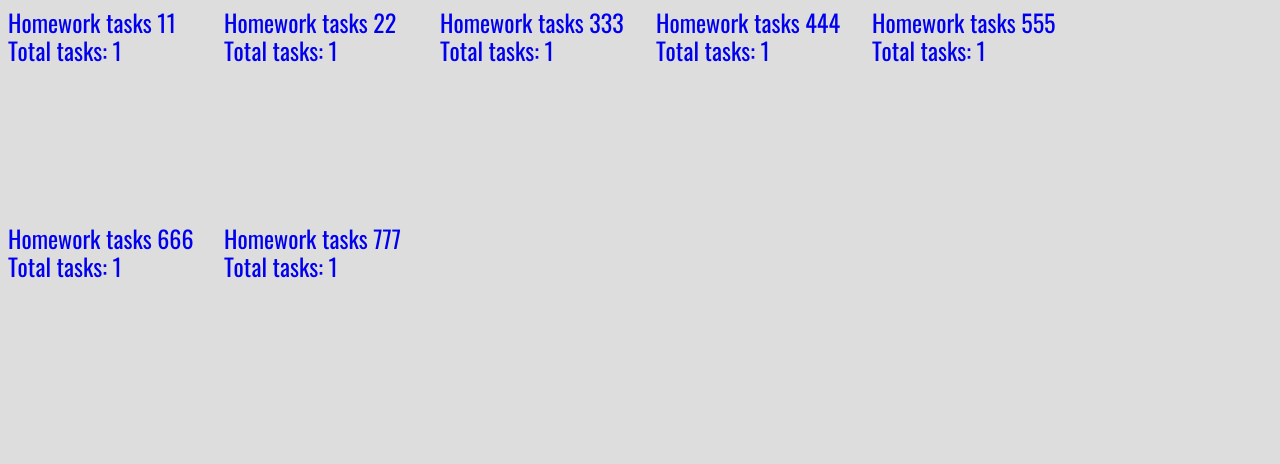
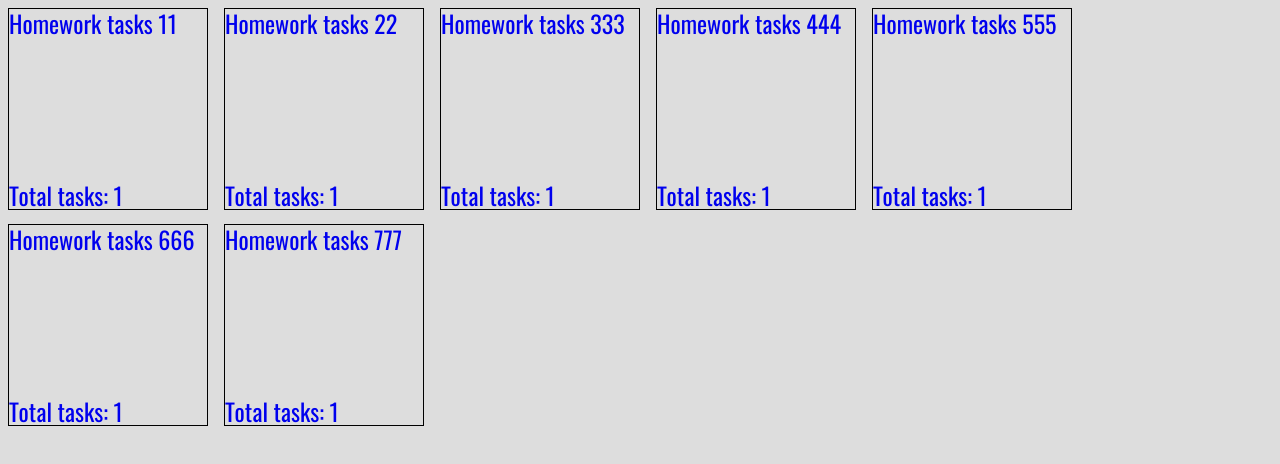
Before and after one commit to dino19981/RSS-project-management-app, a React (Create React App) app: page /boards in a window 1280 px wide. Shown: the top 464 px of the page. Built offline with nearby package versions, Linux system fonts and the light colour scheme.

Commit message:
refactor: add border to board

```diff
--- a/src/styles/sass/layout/_boards.scss
+++ b/src/styles/sass/layout/_boards.scss
@@ -7,3 +7,11 @@
   gap: 1rem;
   padding: 0.5rem;
 }
+
+.board {
+  border: 1px solid #000;
+  height: 100%;
+  display: flex;
+  flex-direction: column;
+  justify-content: space-between;
+}
```
